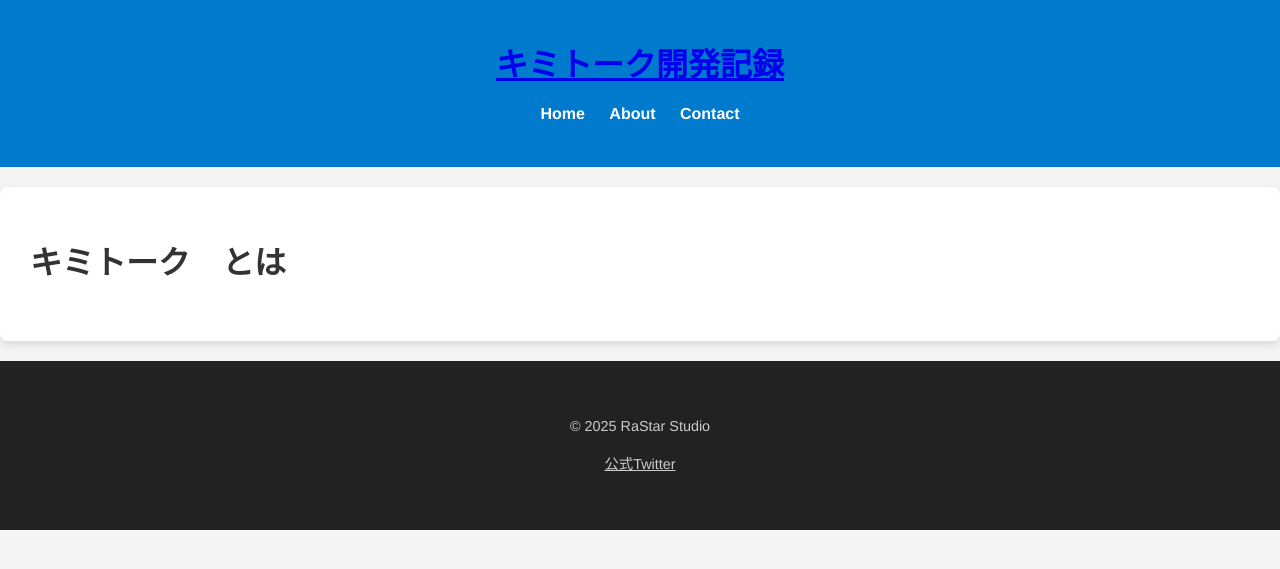
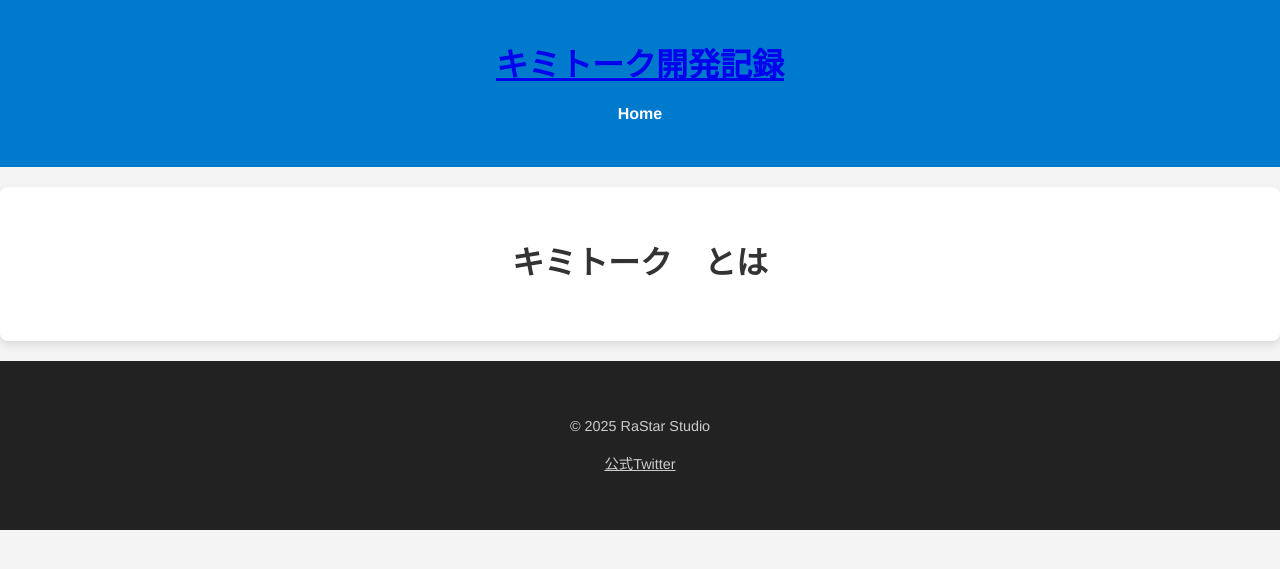
Before and after one commit to Tomy-Y/kimitalk-document, a Jekyll site: the page built from index.md, in a window 1280 px wide. Shown: the top 569 px of the page. Built offline with Jekyll 4.4.1, drawn with Linux system fonts in a browser that asks for light colours.

Commit message:
Remove inactive nav links and center content

```diff
--- a/_layouts/default.html
+++ b/_layouts/default.html
@@ -13,8 +13,6 @@
       <h1><a href="/">キミトーク開発記録</a></h1>
       <nav>
         <a href="/">Home</a>
-        <a href="#about">About</a>
-        <a href="#contact">Contact</a>
       </nav>
     </div>
   </header>
--- a/style.css
+++ b/style.css
@@ -43,6 +43,7 @@ body {
   margin: 20px 0;
   border-radius: 8px;
   box-shadow: 0 4px 10px rgba(0, 0, 0, 0.1);
+  text-align: center;
 }
 
 .site-footer {
```
